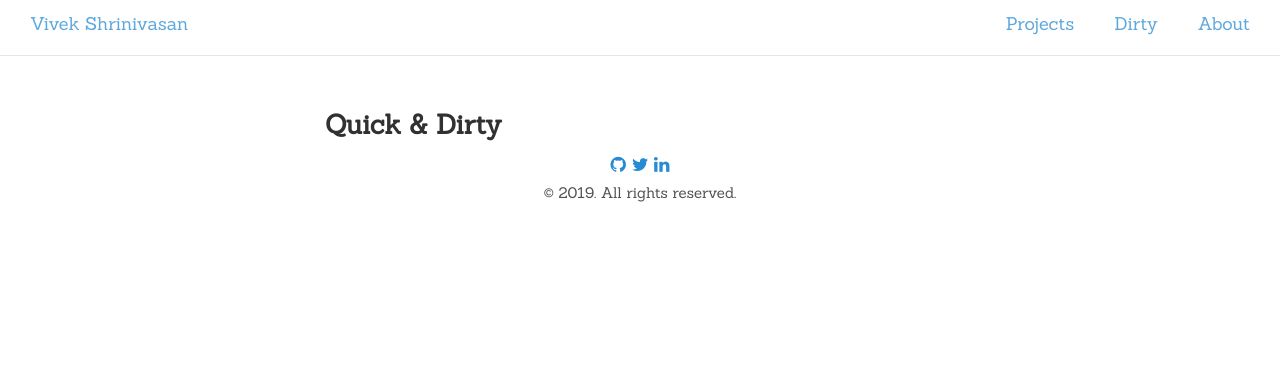
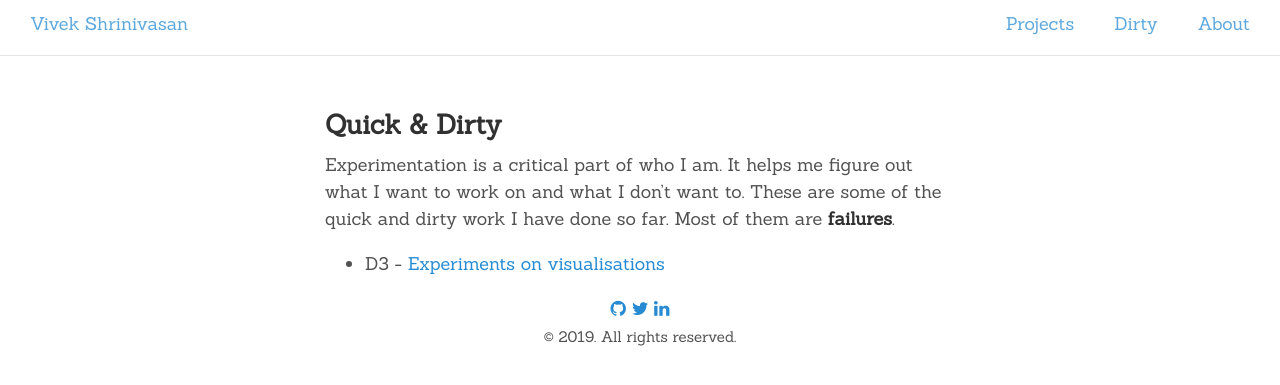
Before and after one commit to kaizer1v/kaizer1v.github.io, a Jekyll site: the page built from experiments.md, in a window 1280 px wide. Shown: the top 385 px of the page. Built offline with Jekyll 4.4.1, drawn with Linux system fonts in a browser that asks for light colours; nearby versions of some CDN libraries.

Commit message:
all incomplete projects`

```diff
--- a/experiments.md
+++ b/experiments.md
@@ -4,3 +4,7 @@ title: Experiments
 ---
 
 ## Quick & Dirty
+
+Experimentation is a critical part of who I am. It helps me figure out what I want to work on and what I don't want to. These are some of the quick and dirty work I have done so far. Most of them are **failures**.
+
+* D3 - [Experiments on visualisations](https://kaizer1v.github.io/d3)
```
